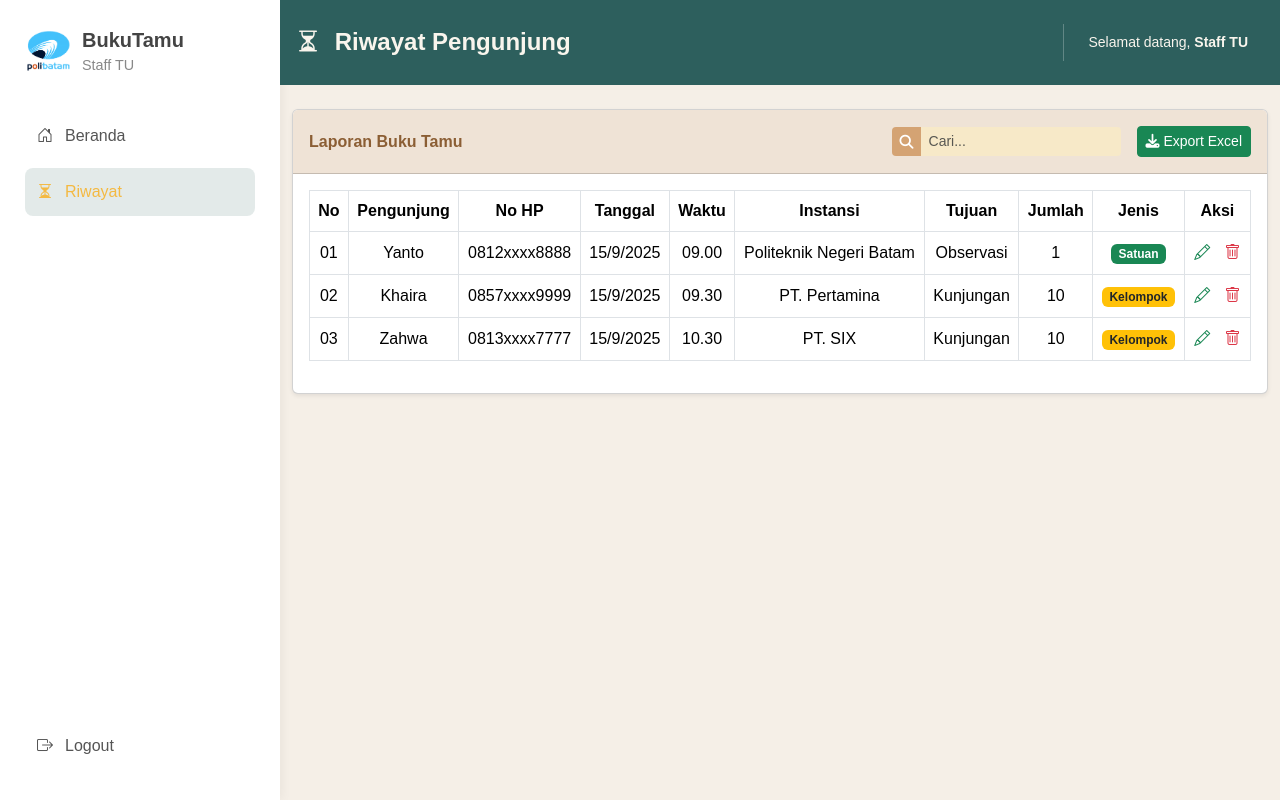
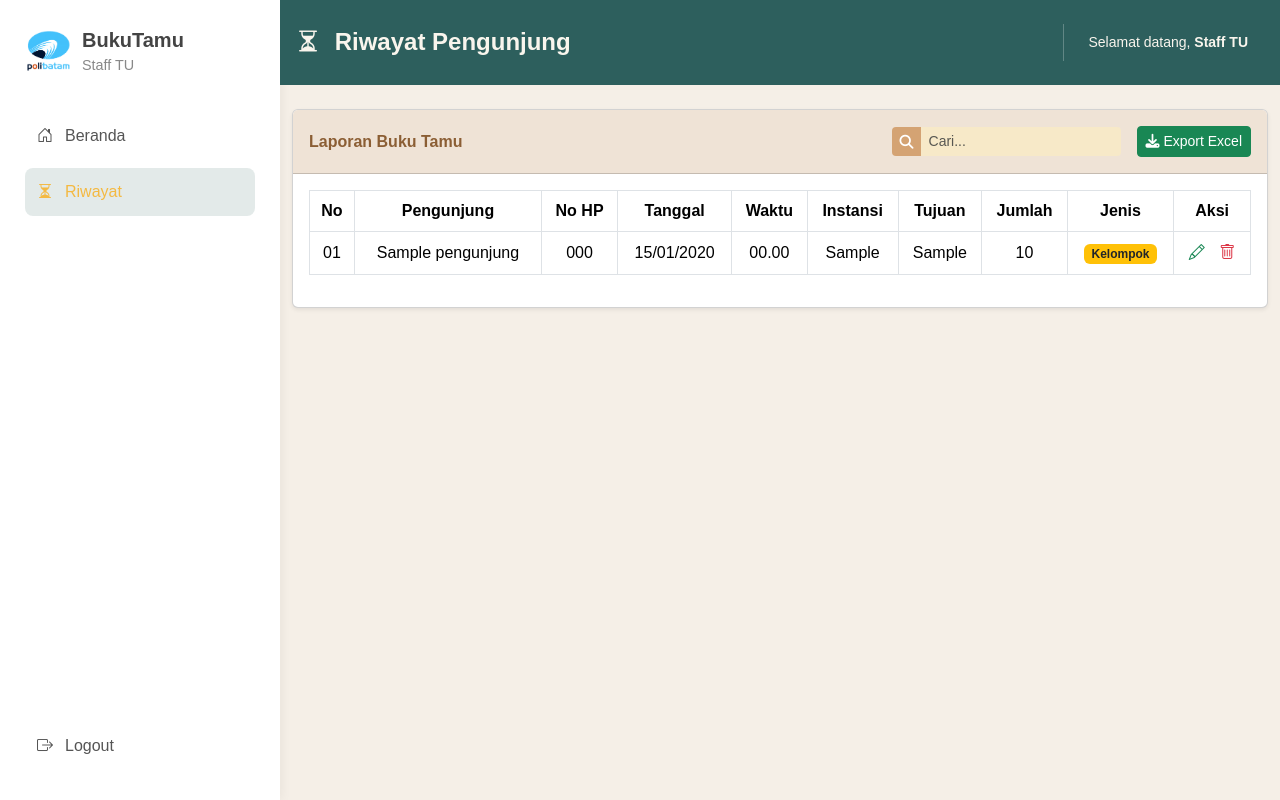
Before and after one commit to LuluKhaira/Buku-Tamu, a PHP site: page /dashboard_staffTU/riwayat.php in a window 1280 px wide. Run offline with PHP 8.4, Linux system fonts and the light colour scheme; tables that the repository leaves empty or names only in its code hold one stand-in row (values such as "Sample post").

Commit message:
database riwayat

```diff
--- a/dashboard_staffTU/riwayat.php
+++ b/dashboard_staffTU/riwayat.php
@@ -69,54 +69,61 @@
               </thead>
 
               <tbody>
-                <tr>
-                  <td>01</td>
-                  <td>Yanto</td>
-                  <td>0812xxxx8888</td>
-                  <td>15/9/2025</td>
-                  <td>09.00</td>
-                  <td>Politeknik Negeri Batam</td>
-                  <td>Observasi</td>
-                  <td>1</td>
-                  <td><span class="badge bg-success">Satuan</span></td>
-                  <td>
-                    <button class="btn btn-link p-0 me-2 text-success btn-edit"><i class="bi bi-pencil"></i></button>
-                    <button class="btn btn-link p-0 text-danger btn-delete"><i class="bi bi-trash"></i></button>
-                  </td>
-                </tr>
+                <?php
+                include_once '../config/connect.php';
 
-                <tr>
-                  <td>02</td>
-                  <td>Khaira</td>
-                  <td>0857xxxx9999</td>
-                  <td>15/9/2025</td>
-                  <td>09.30</td>
-                  <td>PT. Pertamina</td>
-                  <td>Kunjungan</td>
-                  <td>10</td>
-                  <td><span class="badge bg-warning text-dark">Kelompok</span></td>
-                  <td>
-                    <button class="btn btn-link p-0 me-2 text-success btn-edit"><i class="bi bi-pencil"></i></button>
-                    <button class="btn btn-link p-0 text-danger btn-delete"><i class="bi bi-trash"></i></button>
-                  </td>
-                </tr>
+                $sql = "SELECT * FROM pengunjung ORDER BY tanggal DESC, waktu DESC";
+                $q = mysqli_query($connect, $sql);
 
-                <tr>
-                  <td>03</td>
-                  <td>Zahwa</td>
-                  <td>0813xxxx7777</td>
-                  <td>15/9/2025</td>
-                  <td>10.30</td>
-                  <td>PT. SIX</td>
-                  <td>Kunjungan</td>
-                  <td>10</td>
-                  <td><span class="badge bg-warning text-dark">Kelompok</span></td>
-                  <td>
-                    <button class="btn btn-link p-0 me-2 text-success btn-edit"><i class="bi bi-pencil"></i></button>
-                    <button class="btn btn-link p-0 text-danger btn-delete"><i class="bi bi-trash"></i></button>
-                  </td>
-                </tr>
+                if ($q === false) {
+                    echo '<tr><td colspan="10" class="text-danger">Query error: ' . htmlspecialchars(mysqli_error($connect)) . '</td></tr>';
+                } else {
+                    $rows = [];
+                    while ($r = mysqli_fetch_assoc($q)) {
+                        $rows[] = $r;
+                    }
 
+                    if (count($rows) === 0) {
+                        echo '<tr><td colspan="10" class="text-muted">Belum ada data pengunjung.</td></tr>';
+                    } else {
+                        $no = 1;
+                        // detect if 'id' column exists
+                        $hasId = array_key_exists('id', $rows[0]);
+
+                        foreach ($rows as $row):
+                ?>
+                  <tr <?= $hasId ? 'data-id="' . $row['id'] . '"' : 'data-has-id="0"' ?>>
+                    <td><?= str_pad($no, 2, '0', STR_PAD_LEFT) ?></td>
+                    <td><?= htmlspecialchars($row['nama']) ?></td>
+                    <td><?= htmlspecialchars($row['no_hp']) ?></td>
+                    <td><?= date('d/m/Y', strtotime($row['tanggal'])) ?></td>
+                    <td><?= date('H.i', strtotime($row['waktu'])) ?></td>
+                    <td><?= htmlspecialchars($row['instansi']) ?></td>
+                    <td><?= htmlspecialchars($row['tujuan']) ?></td>
+                    <td><?= $row['jumlah'] ?></td>
+                    <td>
+                      <?php if (isset($row['jenis']) && $row['jenis'] == 'satuan'): ?>
+                        <span class="badge bg-success">Satuan</span>
+                      <?php else: ?>
+                        <span class="badge bg-warning text-dark">Kelompok</span>
+                      <?php endif; ?>
+                    </td>
+                    <td>
+                      <?php if ($hasId): ?>
+                        <button class="btn btn-link p-0 me-2 text-success btn-edit"><i class="bi bi-pencil"></i></button>
+                        <button class="btn btn-link p-0 text-danger btn-delete"><i class="bi bi-trash"></i></button>
+                      <?php else: ?>
+                        <button class="btn btn-link p-0 me-2 text-secondary" disabled title="No id column"> <i class="bi bi-pencil"></i></button>
+                        <button class="btn btn-link p-0 text-secondary" disabled title="No id column"> <i class="bi bi-trash"></i></button>
+                      <?php endif; ?>
+                    </td>
+                  </tr>
+                <?php
+                            $no++;
+                        endforeach;
+                    }
+                }
+                ?>
               </tbody>
             </table>
           </div>
@@ -201,58 +208,122 @@
   </div>
 
 
-  <!-- ====================== SCRIPT ===================== -->
+  <script src="https://cdn.jsdelivr.net/npm/bootstrap@5.3.0-alpha1/dist/js/bootstrap.bundle.min.js"></script>
+
   <script>
     let rowEdit = null;
     let rowDelete = null;
 
+    // helper: show alert
+    function showAlert(message, type = 'success') {
+      const alert = document.createElement('div');
+      alert.className = `alert alert-${type} alert-dismissible fade show position-fixed`;
+      alert.style.top = '20px';
+      alert.style.right = '20px';
+      alert.style.zIndex = '9999';
+      alert.innerHTML = `${message}<button type="button" class="btn-close" data-bs-dismiss="alert"></button>`;
+      document.body.appendChild(alert);
+      setTimeout(() => alert.remove(), 3000);
+    }
+
     // === KLIK EDIT ===
-    document.querySelectorAll(".btn-edit").forEach(btn => {
-      btn.addEventListener("click", function () {
-        rowEdit = this.closest("tr");
-        const data = rowEdit.querySelectorAll("td");
+    document.querySelectorAll('.btn-edit').forEach(btn => {
+      btn.addEventListener('click', function () {
+        rowEdit = this.closest('tr');
+        const cells = rowEdit.querySelectorAll('td');
+        document.getElementById('editNama').value = cells[1].innerText.trim();
+        document.getElementById('editNoHp').value = cells[2].innerText.trim();
+        document.getElementById('editInstansi').value = cells[5].innerText.trim();
+        document.getElementById('editTujuan').value = cells[6].innerText.trim();
+        document.getElementById('editJumlah').value = cells[7].innerText.trim();
 
-        document.getElementById("editNama").value = data[1].innerText;
-        document.getElementById("editNoHp").value = data[2].innerText;
-        document.getElementById("editInstansi").value = data[5].innerText;
-        document.getElementById("editTujuan").value = data[6].innerText;
-        document.getElementById("editJumlah").value = data[7].innerText;
-
-        new bootstrap.Modal(document.getElementById("modalEdit")).show();
+        new bootstrap.Modal(document.getElementById('modalEdit')).show();
       });
     });
 
-    // === SIMPAN EDIT ===
-    document.getElementById("btnSimpanEdit").addEventListener("click", () => {
-      const inputs = rowEdit.querySelectorAll("td");
-      inputs[1].innerText = document.getElementById("editNama").value;
-      inputs[2].innerText = document.getElementById("editNoHp").value;
-      inputs[5].innerText = document.getElementById("editInstansi").value;
-      inputs[6].innerText = document.getElementById("editTujuan").value;
-      inputs[7].innerText = document.getElementById("editJumlah").value;
+    // === SIMPAN EDIT (AJAX) ===
+    document.getElementById('btnSimpanEdit').addEventListener('click', () => {
+      if (!rowEdit) return;
+      const id = rowEdit.getAttribute('data-id');
+      const nama = document.getElementById('editNama').value.trim();
+      const no_hp = document.getElementById('editNoHp').value.trim();
+      const instansi = document.getElementById('editInstansi').value.trim();
+      const tujuan = document.getElementById('editTujuan').value.trim();
+      const jumlah = document.getElementById('editJumlah').value || 1;
 
-      bootstrap.Modal.getInstance(document.getElementById("modalEdit")).hide();
+      const form = new FormData();
+      form.append('id', id);
+      form.append('nama', nama);
+      form.append('no_hp', no_hp);
+      form.append('instansi', instansi);
+      form.append('tujuan', tujuan);
+      form.append('jumlah', jumlah);
+
+      fetch('../config/riwayat_update.php', {
+        method: 'POST',
+        body: form
+      })
+        .then(res => res.json())
+        .then(data => {
+          if (data.success) {
+            // update DOM
+            const cells = rowEdit.querySelectorAll('td');
+            cells[1].innerText = nama;
+            cells[2].innerText = no_hp;
+            cells[5].innerText = instansi;
+            cells[6].innerText = tujuan;
+            cells[7].innerText = jumlah;
+
+            showAlert('Data berhasil diperbarui', 'success');
+            bootstrap.Modal.getInstance(document.getElementById('modalEdit')).hide();
+          } else {
+            showAlert('Gagal memperbarui: ' + data.message, 'danger');
+          }
+        })
+        .catch(err => {
+          console.error(err);
+          showAlert('Terjadi kesalahan jaringan', 'danger');
+        });
     });
 
-
     // === KLIK DELETE ===
-    document.querySelectorAll(".btn-delete").forEach(btn => {
-      btn.addEventListener("click", function () {
-        rowDelete = this.closest("tr");
-        new bootstrap.Modal(document.getElementById("modalDelete")).show();
+    document.querySelectorAll('.btn-delete').forEach(btn => {
+      btn.addEventListener('click', function () {
+        rowDelete = this.closest('tr');
+        new bootstrap.Modal(document.getElementById('modalDelete')).show();
       });
     });
 
-    // === HAPUS BARIS ===
-    document.getElementById("btnConfirmDelete").addEventListener("click", () => {
-      rowDelete.remove();
-      bootstrap.Modal.getInstance(document.getElementById("modalDelete")).hide();
+    // === HAPUS BARIS (AJAX) ===
+    document.getElementById('btnConfirmDelete').addEventListener('click', () => {
+      if (!rowDelete) return;
+      const id = rowDelete.getAttribute('data-id');
+
+      const form = new FormData();
+      form.append('id', id);
+
+      fetch('../config/riwayat_delete.php', {
+        method: 'POST',
+        body: form
+      })
+        .then(res => res.json())
+        .then(data => {
+          if (data.success) {
+            rowDelete.remove();
+            showAlert('Data berhasil dihapus', 'success');
+            bootstrap.Modal.getInstance(document.getElementById('modalDelete')).hide();
+          } else {
+            showAlert('Gagal menghapus: ' + data.message, 'danger');
+          }
+        })
+        .catch(err => {
+          console.error(err);
+          showAlert('Terjadi kesalahan jaringan', 'danger');
+        });
     });
   </script>
 
 
-  <script src="https://cdn.jsdelivr.net/npm/bootstrap@5.3.0-alpha1/dist/js/bootstrap.bundle.min.js"></script>
-
 </body>
 
 </html>
```
Also changed, not shown: config/riwayat_delete.php (added, +25 -0 lines), config/riwayat_update.php (added, +36 -0 lines).
